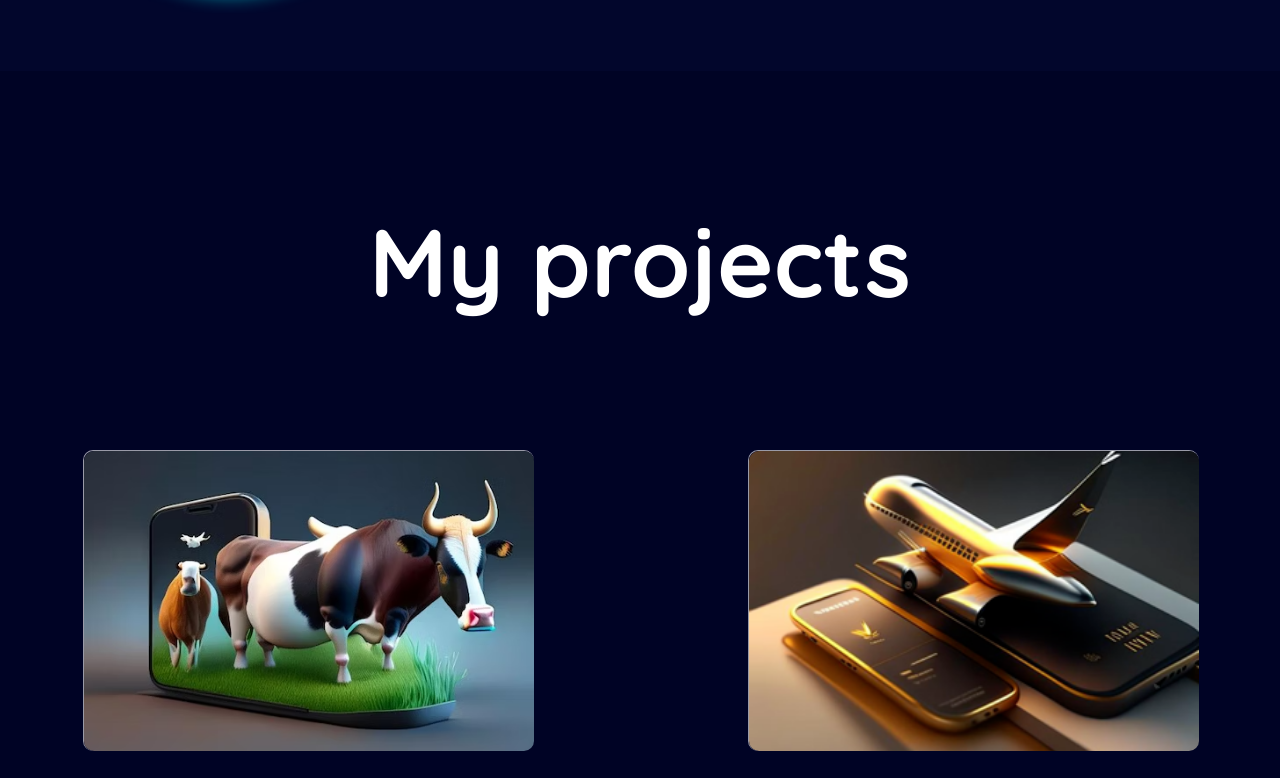
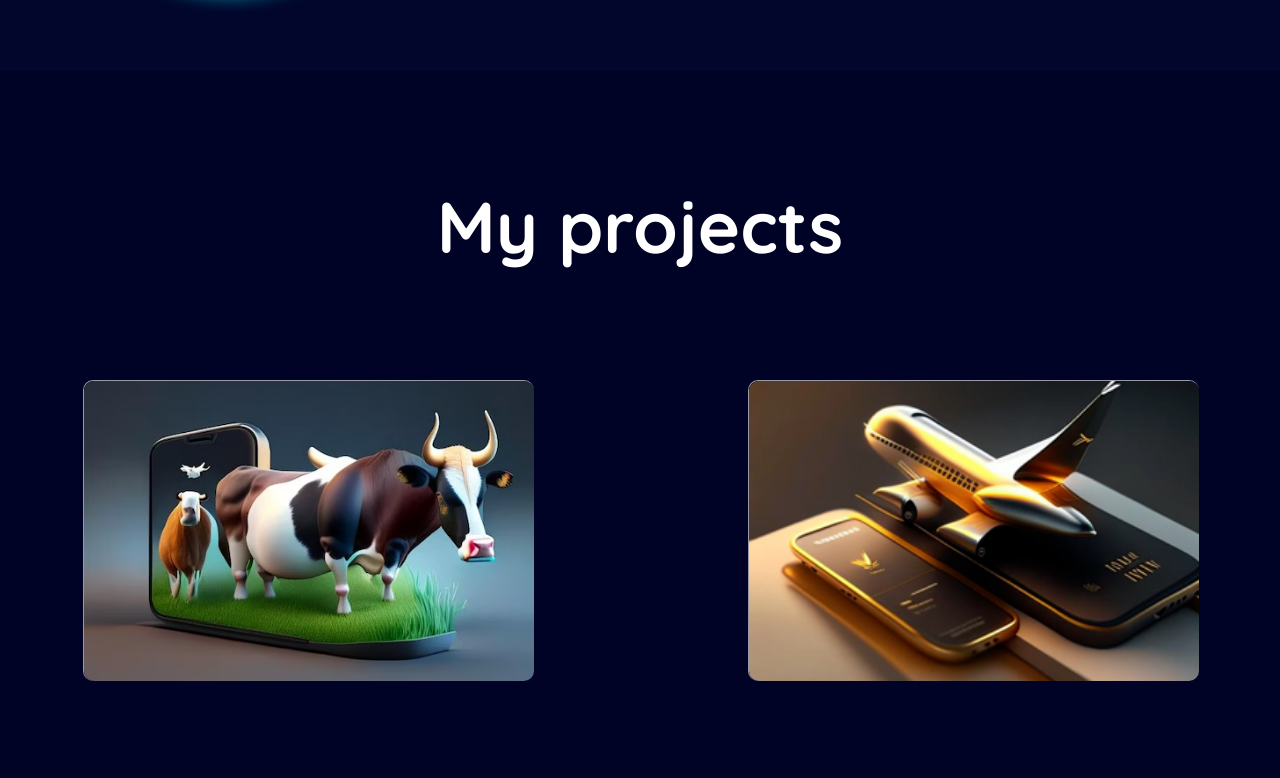
Before and after one commit to NZpatelK/Personal-Branding-1, a React (Create React App) app: page / in a window 1280 px wide. Shown: the part 1260-2038 px from the top of the page. Built offline with nearby package versions, Linux system fonts and the light colour scheme.

Commit message:
fix the section of my project

```diff
--- a/src/Components/AboutMe.tsx
+++ b/src/Components/AboutMe.tsx
@@ -15,16 +15,17 @@ const AboutMe: React.FC = () => {
         <section className="aboutMeSection" id='aboutme'>
 
             {/* Profile Image */}
-            <motion.img variants={isMobile ? setMotion.mobileImgMotion : setMotion.desktopImgMotion}
+            <motion.img variants={isMobile ? setMotion.FadeInUpMotion05s : setMotion.FadeInUpMotion}
                 initial="hidden"
                 whileInView="show"
                 style={{ pointerEvents: 'none' }}
                 src={meOutline} alt=""
                 className="profileImg" />
 
+
             {/* About me Content */}
             <motion.div
-                variants={isMobile ? setMotion.mobileAboutMeMotion : setMotion.desktopAboutMetMotion}
+                variants={isMobile ? setMotion.FadeInUp02Motion : setMotion.FadeInDown02tMotion}
                 initial="hidden"
                 whileInView="show" className="aboutMeContent" >
                 <h2 className="header">About Me</h2>
--- a/src/Components/Home.tsx
+++ b/src/Components/Home.tsx
@@ -29,7 +29,7 @@ const Home: React.FC = () => {
 
                 {/* introduction Content */}
                 <motion.div
-                    variants={isMobile ? setMotion.mobileContentMotion : setMotion.desktopContentMotion}
+                    variants={isMobile ? setMotion.FadeInUpMotion : setMotion.FadeInDownMotion}
                     initial="hidden"
                     whileInView="show">
 
@@ -72,7 +72,7 @@ const Home: React.FC = () => {
             </div>
 
             {/* Profile Image  */}
-            <motion.div className='imgBx' variants={isMobile ? setMotion.mobileImgMotion : setMotion.desktopImgMotion}
+            <motion.div className='imgBx' variants={isMobile ? setMotion.FadeInUpMotion : setMotion.FadeInUpMotion05s}
                 initial="hidden"
                 whileInView="show"
                 style={{ pointerEvents: 'none' }}>
--- a/src/Components/MyWork.tsx
+++ b/src/Components/MyWork.tsx
@@ -1,7 +1,6 @@
 import React from 'react';
 import '../Styles/MyWork.css'
 import { motion } from 'framer-motion';
-import { fadeIn } from '../utils/motion';
 import { ProjectData } from '../Data/projectsData';
 import { setMotion } from '../utils/SetMotion';
 
@@ -18,27 +17,21 @@ interface projectsData {
 const MyWork: React.FC = () => {
     const isMobile = window.innerWidth <= 1140;
 
-    const DesktopflipContainer = fadeIn('up', 'tween', 0.5, 0.5);
-    const mobileflipMotion = fadeIn('up', 'tween', 0.5, 0.5);
-
-    const desktopHeaderMotion = fadeIn('up', 'tween', 0, 0.5);
-
-
     return (
         <section className="myProjectSection" id='myWork'>
 
             <div className="projectHeader">
-                <motion.h1 variants={desktopHeaderMotion}
+                <motion.h1 variants={setMotion.FadeInUpMotion}
                     initial="hidden"
                     whileInView="show"> My projects </motion.h1>
             </div>
 
-            <motion.div className="flipContainer" variants={isMobile ? undefined : DesktopflipContainer}
+            <motion.div className="projectContainer" variants={isMobile ? undefined : setMotion.FadeInUpMotion05s}
                 initial="hidden"
                 whileInView="show">
 
                 {ProjectData.map((item: projectsData, index: number) => {
-                    return (<motion.div className="wrapper" variants={isMobile ? mobileflipMotion : undefined}
+                    return (<motion.div className="wrapper" variants={isMobile ? setMotion.FadeInUpMotion05s : undefined}
                         initial="hidden"
                         whileInView={"show"}>
 
--- a/src/Styles/MyWork.css
+++ b/src/Styles/MyWork.css
@@ -24,11 +24,11 @@
   flex-direction: column;
   justify-content: center;
   align-items: center;
-  font-size: 4rem;
+  font-size: 3rem;
   color: #fff;
 }
 
-.flipContainer {
+.projectContainer {
   position: relative;
   height: 100%;
   width: 100%;
@@ -79,6 +79,8 @@
 .back {
   width: 450px;
   position: relative;
+  border-top: 1px solid rgba(255, 255, 255, 0.6);
+  border-left: 1px solid rgba(255, 255, 255, 0.6);
   top: 0;
   left: 0;
   backface-visibility: hidden;
@@ -89,8 +91,6 @@
   height: 100%;
   border-radius: 10px;
   backface-visibility: hidden;
-  border-top: 1px solid rgba(255, 255, 255, 0.6);
-  border-left: 1px solid rgba(255, 255, 255, 0.6);
   transform: rotateY(0deg);
 }
 
@@ -98,8 +98,6 @@
   transform: rotateY(180deg);
   position: absolute;
   border-radius: 10px;
-  border-top: 1px solid rgba(255, 255, 255, 0.6);
-  border-left: 1px solid rgba(255, 255, 255, 0.6);
   height: 100%;
 }
 
@@ -113,7 +111,7 @@
   width: 100%;
   height: 100%;
   color: white;
-  background-color: rgba(0, 0, 0, 0.4);
+  background-color: rgba(0, 0, 0, 0.6);
   backdrop-filter: blur(10px);
 }
 
@@ -146,7 +144,11 @@
 
 @media screen and (max-width: 650px) {
 
-  .flipContainer {
+  .myProjectSection .projectHeader {
+    font-size: 2.5rem;
+  }
+
+  .projectContainer {
     grid-template-columns: repeat(auto-fit, minmax(300px, 1fr));
 
   }
@@ -169,7 +171,7 @@
 
 @media screen and (max-width: 310px) {
 
-  .flipContainer {
+  .projectContainer {
     grid-template-columns: repeat(auto-fit, minmax(250px, 1fr));
 
   }
--- a/src/utils/SetMotion.tsx
+++ b/src/utils/SetMotion.tsx
@@ -4,15 +4,14 @@ import { fadeIn } from "./motion";
 export const setMotion = {
 
         // Standard Content Motion
-        desktopContentMotion: fadeIn('down', 'tween', 0, 0.5),
-        mobileContentMotion: fadeIn('up', 'tween', 0, 0.5),
+        FadeInDownMotion: fadeIn('down', 'tween', 0, 0.5),
+        FadeInUpMotion: fadeIn('up', 'tween', 0, 0.5),
 
-        //About me page has specfic duration motion than standard
-        desktopAboutMetMotion: fadeIn('down', 'tween', 0, 0.2),
-        mobileAboutMeMotion: fadeIn('up', 'tween', 0, 0.2),
+        //duration set 0.2 second for specfic section
+        FadeInDown02tMotion: fadeIn('down', 'tween', 0, 0.2),
+        FadeInUp02Motion: fadeIn('up', 'tween', 0, 0.2),
 
-        // standard image motion
-        desktopImgMotion: fadeIn('up', 'tween', 0, 0.5),
-        mobileImgMotion: fadeIn('up', 'tween', 0.5, 0.5)
+        //delay 0.5 seconds to fadein
+        FadeInUpMotion05s: fadeIn('up', 'tween', 0.5, 0.5),
 
 }
```
